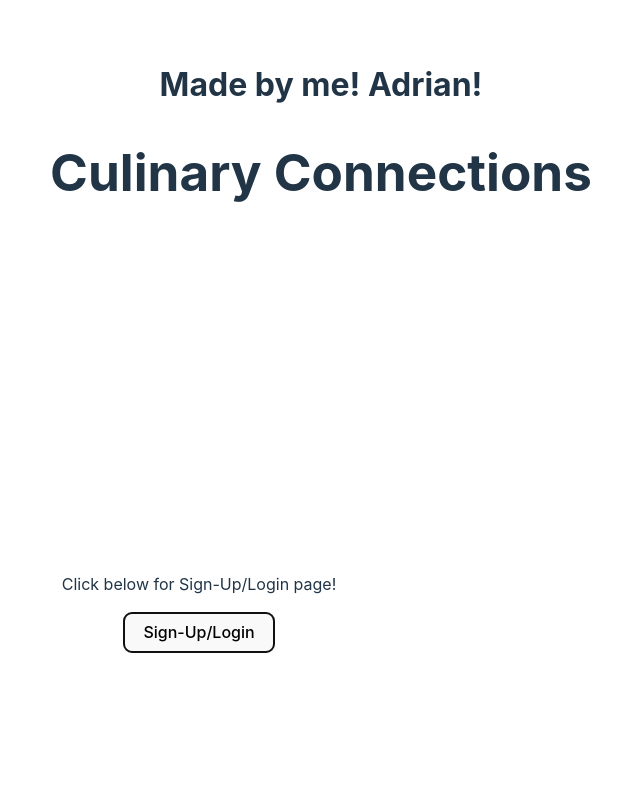
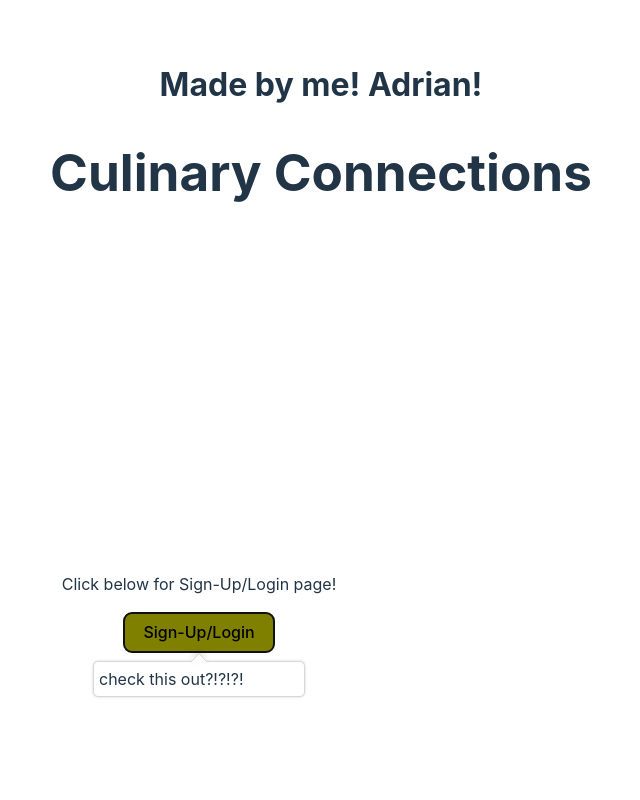
Before and after one commit to frausto98/culinaryConnections-React, a React (Vite) app in the folder client/: page / in a window 1280 px wide. Both pictures are taken after a click on the button "Sign-Up/Login". Shown: the top 800 px of the page, without its empty margins (319-959 px from the left). Built offline with nearby package versions, Linux system fonts and the light colour scheme.

Commit message:
added reactjs-popup to incorportate modals and other features in the future. all works well so far. readjusted some CSS files, and customized the button a little on the home page. began setting up and researching for the signUp page.

```diff
--- a/client/package.json
+++ b/client/package.json
@@ -15,7 +15,8 @@
     "jwt-decode": "^4.0.0",
     "react": "^18.2.0",
     "react-dom": "^18.2.0",
-    "react-router-dom": "^6.21.3"
+    "react-router-dom": "^6.21.3",
+    "reactjs-popup": "^2.0.6"
   },
   "devDependencies": {
     "@types/react": "^18.2.15",
--- a/client/src/App.css
+++ b/client/src/App.css
@@ -45,24 +45,7 @@
     color: #535bf2;
   }
 
-  button {
-    border-radius: 8px;
-    border: 1px solid transparent;
-    padding: 0.6em 1.2em;
-    font-size: 1em;
-    font-weight: 500;
-    font-family: inherit;
-    background-color: green;
-    cursor: pointer;
-    transition: border-color 0.25s;
-  }
-  button:hover {
-    border-color: #646cff;
-  }
-  button:focus,
-  button:focus-visible {
-    outline: 4px auto -webkit-focus-ring-color;
-  }
+
 
   @media (prefers-color-scheme: light) {
     :root {
--- a/client/src/components/SignUp.jsx
+++ b/client/src/components/SignUp.jsx
@@ -54,7 +54,9 @@ const SignUpPage = () => {
 
     return (
         <>
+            <div className='signUpForm'>
 
+            </div>
         </>
     )
 }
--- a/client/src/pages/Home.jsx
+++ b/client/src/pages/Home.jsx
@@ -1,5 +1,7 @@
 import { useState } from 'react';
 import { Link } from 'react-router-dom';
+import Popup from 'reactjs-popup';
+import 'reactjs-popup/dist/index.css'
 
 import Auth from '../utils/auth';
 
@@ -29,9 +31,15 @@ const Home = () => {
                         <p>
                             Click below for Sign-Up/Login page!
                         </p>
-                        <button>
-                            Sign-Up/Login
-                        </button>
+                        <Popup className="modal" id="homeModal" trigger={
+                            <button id="homeModalButton">
+                                Sign-Up/Login
+                            </button>
+                        }>
+                            <div id="homeModalContent">
+                                check this out?!?!?!
+                            </div>
+                        </Popup>
                     </>
                 )}
 
--- a/client/src/styles/Home.css
+++ b/client/src/styles/Home.css
@@ -10,7 +10,28 @@
     justify-content: center;
 }
 
-#homePage h1 {
+.homeTitle h1 {
     font-size: 3.2em;
     line-height: 1.1;
 }
+
+#homeModalButton {
+    border-radius: 8px;
+    border: 1px solid transparent;
+    padding: 0.6em 1.2em;
+    font-size: 1em;
+    font-weight: 500;
+    font-family: inherit;
+    background-color: olive;
+    cursor: pointer;
+    transition: border-color 0.25s;
+}
+
+#homeModalButton:hover {
+    border-color: #646cff;
+}
+
+#homeModalButton:focus,
+#homeModalButton:focus-visible {
+    outline: 4px auto -webkit-focus-ring-color;
+}
```
Also changed, not shown: 1 other file (tests, documents, lock files or other folders).
